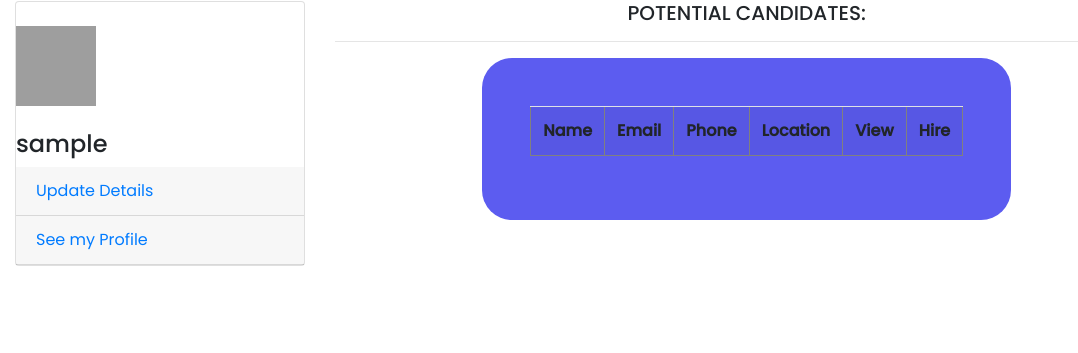
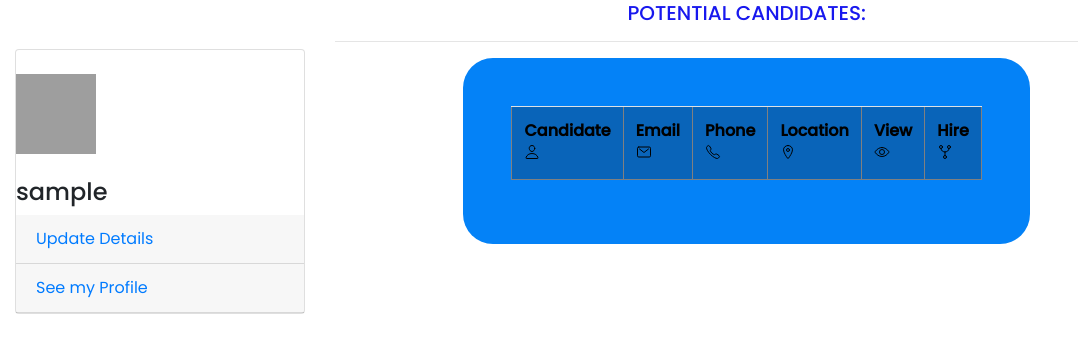
Before and after one commit to mary-wan/jobseekers, a Django app: page /employerDash/ in a window 1280 px wide. Shown: the part 55-408 px from the top of the page, without its empty margins (0-1078 px from the left). Run offline with Django 3.2, Linux system fonts and the light colour scheme; the visitor is signed in with stand-in values (Sample User, id 1); data comes from the database, SQL or seed files in the repository; lists and menus that the app fills with data are empty; some libraries are stand-ins or nearby versions; grey boxes are pictures that could not be loaded.

Commit message:
update employer dashboard

```diff
--- a/seekapp/templates/employers/employer_dashboard.html
+++ b/seekapp/templates/employers/employer_dashboard.html
@@ -21,7 +21,7 @@
   {% endif %}
   <div class="row">
     <div class="col-md-3">
-      <div class="card">
+      <div class="card" style="margin-top: 3rem;">
         {% if user.profile_picture.url %}
         <img class="profile_picture my-4" src="{{ user.profile_picture.url }}" style="height: 10vh; width:10vh;" alt="">
         {% else %}
@@ -73,20 +73,23 @@
       </div>
       {% else %}
 
-      <h5 class="pot" style="text-align: center;">POTENTIAL CANDIDATES: </h5>
+      <h5 class="pot" style="text-align: center; color:rgb(24, 24, 238);">POTENTIAL CANDIDATES: </h5>
       <hr>
-      <div class="container-fluid add" style="padding: 3rem; background-color: rgb(92, 92, 240); width: max-content; border-radius: 30px;">
-        <table class="table table-striped" border="1">
-          <tr>
-            <th scope="col">Name</th>
-            <th scope="col">Email</th>
-            <th scope="col">Phone</th>
-            <th scope="col">Location</th>
-            <th scope="col">View</th>
-            <th scope="col">Hire</th>
+
+      <div class="container-fluid add" style="padding: 3rem; background-color: #0482f7; width: max-content; border-radius: 30px;">
+
+        <table class="table table-striped" style="background-color: #0969C3; color: black; font-weight: 400;" border="1">
+          <tr class="details" >
+            <th scope="col">Candidate <br><ion-icon name="person-outline"></ion-icon></th>
+            <th scope="col" class="icon"> Email <br><ion-icon name="mail-outline"></ion-icon></th>
+            <th scope="col">Phone <br><ion-icon name="call-outline"></ion-icon></th>
+            <th scope="col">Location <br><ion-icon name="location-outline"></ion-icon></th>
+            <th scope="col">View <br><ion-icon name="eye-outline"></ion-icon></th>
+            <th scope="col">Hire <br><ion-icon name="git-network-outline"></ion-icon></th>
           </tr>
+          </div>
           {% for job_seeker in job_seekers %}
-          <tr>
+          <tr class="link">
             <td>{{job_seeker.first_name}} {{job_seeker.last_name}}</td>
             <td>{{job_seeker.email}}</td>
             <td>{{job_seeker.phone}}</td>
```
